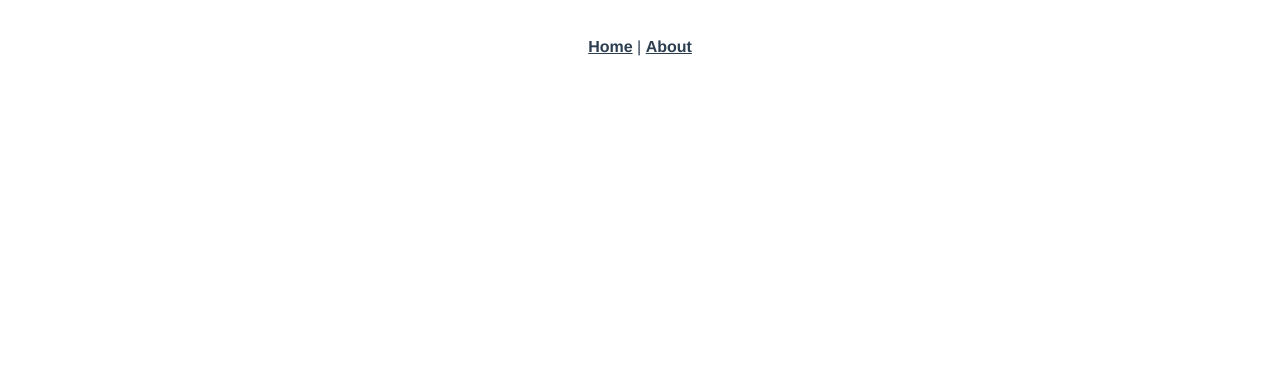
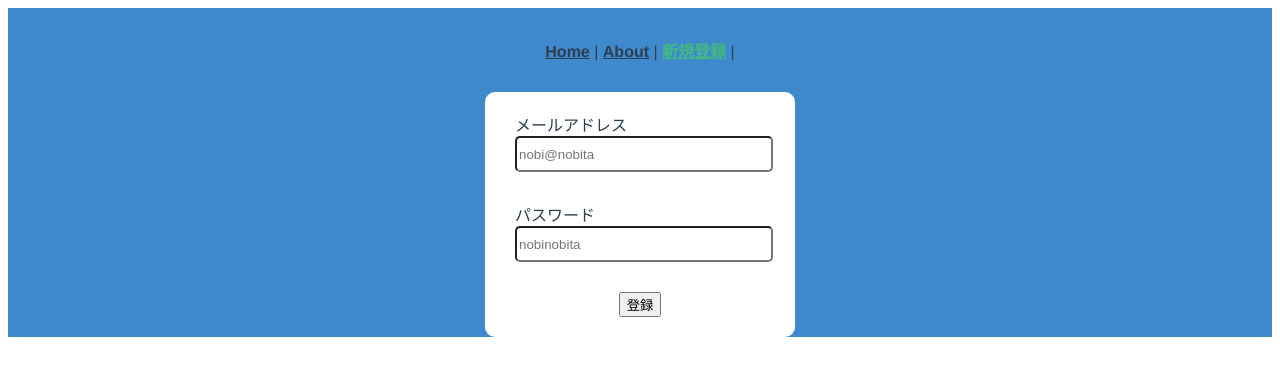
Before and after one commit to ychihiro/vue-dorachan, a Vue app: page /register in a window 1280 px wide. Before the commit this address had no page. Shown: the top 376 px of the page. Built offline with nearby package versions, Linux system fonts and the light colour scheme.

Commit message:
ログイン機能作成

```diff
--- a/package.json
+++ b/package.json
@@ -8,7 +8,11 @@
     "lint": "vue-cli-service lint"
   },
   "dependencies": {
+    "axios": "^1.2.2",
     "core-js": "^3.8.3",
+    "firebase": "8.6",
+    "firebase-tools": "^11.20.0",
+    "save": "^2.9.0",
     "vue": "^3.2.13",
     "vue-router": "^4.0.3",
     "vuex": "^4.0.0"
--- a/src/App.vue
+++ b/src/App.vue
@@ -1,7 +1,8 @@
 <template>
   <nav>
     <router-link to="/">Home</router-link> |
-    <router-link to="/about">About</router-link>
+    <router-link to="/about">About</router-link> |
+    <router-link to="/register">新規登録</router-link> |
   </nav>
   <router-view/>
 </template>
@@ -13,6 +14,7 @@
   -moz-osx-font-smoothing: grayscale;
   text-align: center;
   color: #2c3e50;
+  background-color: #3F89CD;
 }
 
 nav {
--- a/src/main.js
+++ b/src/main.js
@@ -2,5 +2,20 @@ import { createApp } from 'vue'
 import App from './App.vue'
 import router from './router'
 import store from './store'
+import firebase from "firebase";
 
 createApp(App).use(store).use(router).mount('#app')
+
+if (!firebase.apps.length) {
+  firebase.initializeApp({
+  apiKey: "AIzaSyDzh_aSLPWIllJylQTaEt0XQS5xxC4z4aA",
+  authDomain: "fir-dorachan.firebaseapp.com",
+  projectId: "fir-dorachan",
+  storageBucket: "fir-dorachan.appspot.com",
+  messagingSenderId: "435062382990",
+  appId: "1:435062382990:web:2ed654adc1ae28bb0184df",
+  measurementId: "G-1C93ZB2L59"
+  });
+}
+
+export default firebase;
--- a/src/router/index.js
+++ b/src/router/index.js
@@ -1,5 +1,6 @@
 import { createRouter, createWebHistory } from 'vue-router'
 import HomeView from '../views/HomeView.vue'
+import Register from '../views/Register.vue'
 
 const routes = [
   {
@@ -14,6 +15,11 @@ const routes = [
     // this generates a separate chunk (about.[hash].js) for this route
     // which is lazy-loaded when the route is visited.
     component: () => import(/* webpackChunkName: "about" */ '../views/AboutView.vue')
+  },
+  {
+    path: '/register',
+    name: 'register',
+    component: Register
   }
 ]
 
--- /dev/null
+++ b/src/views/Register.vue
@@ -0,0 +1,80 @@
+<template>
+  <div class="register">
+    <!-- <div class="email"></div> -->
+    <label>メールアドレス
+    <input type="email" v-model="email" placeholder="nobi@nobita">
+    </label>
+    <label>パスワード
+    <input type="password" v-model="password" placeholder="nobinobita">
+    </label>
+    <button @click="register">登録</button>
+  </div>
+</template>
+
+<script>
+import firebase from '../main';
+export default {
+  data() {
+    return {
+      email: '',
+      password: '',
+    };
+  },
+  methods: {
+    register() {
+      if (!this.email || !this.password) {
+        alert("メールアドレスまたはパスワードが入力されていません。");
+        return;
+      }
+      firebase
+        .auth()
+        .createUserWithEmailAndPassword(this.email, this.password)
+        .then((data) => {
+          data.user.sendEmailVerification().then(() => {
+            this.$router.replace("/");
+            alert("登録が完了しました");
+          });
+        })
+        .catch((error) => {
+          switch (error.code) {
+            case "auth/invalid-email":
+              alert("メールアドレスの形式が違います。");
+              break;
+            case "auth/email-already-in-use":
+              alert("このメールアドレスはすでに使われています。");
+              break;
+            case "auth/weak-password":
+              alert("パスワードは6文字以上で入力してください。");
+              break;
+            default:
+              alert("エラーが起きました。しばらくしてから再度お試しください。");
+              break;
+          }
+        });
+    }
+  }
+}
+</script>
+
+<style scoped>
+.register {
+  background-color: #fff;
+  width: 250px;
+  padding: 20px 30px;
+  margin: 0 auto;
+  border-radius: 10px;
+}
+
+label {
+  /* border: 2px solid red; */
+  display: block;
+  text-align: left;
+  margin-bottom: 30px;
+}
+
+input {
+  width: 100%;
+  height: 30px;
+  border-radius: 5px;
+}
+</style>
```
Also changed, not shown: .eslintrc.js, 1 other file (tests, documents, lock files or other folders).
